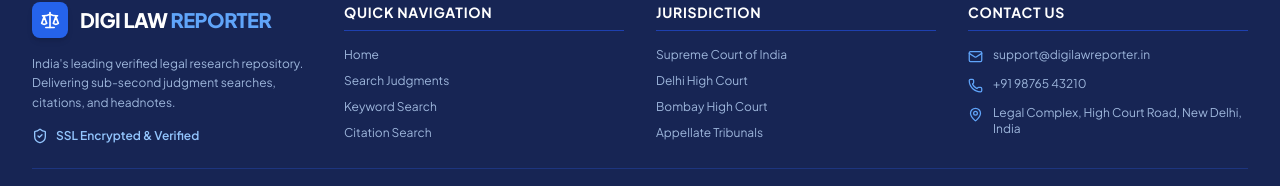
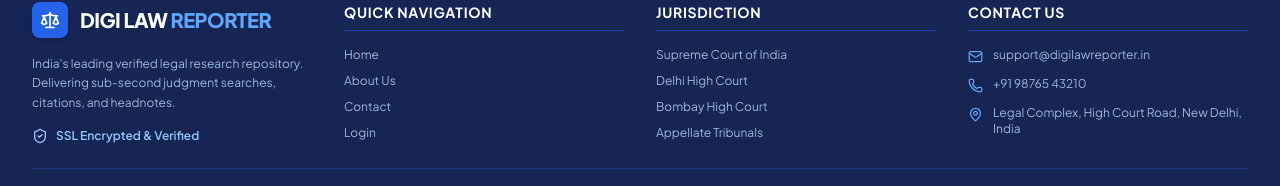
Before and after one commit to Kavin2007-12/Digi-Law-Reporter, a React (Vite) app in the folder frontend/: page / in a window 1280 px wide. Shown: the part 2611-2797 px from the top of the page. Built offline with nearby package versions, Linux system fonts and the light colour scheme; no server answers.

Commit message:
Update Footer navigation links and jurisdiction layout

```diff
--- a/frontend/src/components/Footer.jsx
+++ b/frontend/src/components/Footer.jsx
@@ -30,19 +30,19 @@
             <h4 className="font-bold mb-4 text-sm text-white uppercase tracking-wider border-b border-primary-800 pb-2">Quick Navigation</h4>
             <ul className="space-y-2.5 text-xs text-blue-200/80">
               <li><Link to="/" className="hover:text-white transition-colors">Home</Link></li>
-              <li><Link to="/search" className="hover:text-white transition-colors">Search Judgments</Link></li>
-              <li><Link to="/search?mode=keyword" className="hover:text-white transition-colors">Keyword Search</Link></li>
-              <li><Link to="/search?mode=citation" className="hover:text-white transition-colors">Citation Search</Link></li>
+              <li><Link to="/about" className="hover:text-white transition-colors">About Us</Link></li>
+              <li><Link to="/contact" className="hover:text-white transition-colors">Contact</Link></li>
+              <li><Link to="/login" className="hover:text-white transition-colors">Login</Link></li>
             </ul>
           </div>
 
           <div>
             <h4 className="font-bold mb-4 text-sm text-white uppercase tracking-wider border-b border-primary-800 pb-2">Jurisdiction</h4>
             <ul className="space-y-2.5 text-xs text-blue-200/80">
-              <li><Link to="/search?q=Supreme+Court" className="hover:text-white transition-colors">Supreme Court of India</Link></li>
-              <li><Link to="/search?q=Delhi+High+Court" className="hover:text-white transition-colors">Delhi High Court</Link></li>
-              <li><Link to="/search?q=Bombay+High+Court" className="hover:text-white transition-colors">Bombay High Court</Link></li>
-              <li><Link to="/search?q=Tribunal" className="hover:text-white transition-colors">Appellate Tribunals</Link></li>
+              <li>Supreme Court of India</li>
+              <li>Delhi High Court</li>
+              <li>Bombay High Court</li>
+              <li>Appellate Tribunals</li>
             </ul>
           </div>
 
```
Also changed, not shown: 1 other file (tests, documents, lock files or other folders).
